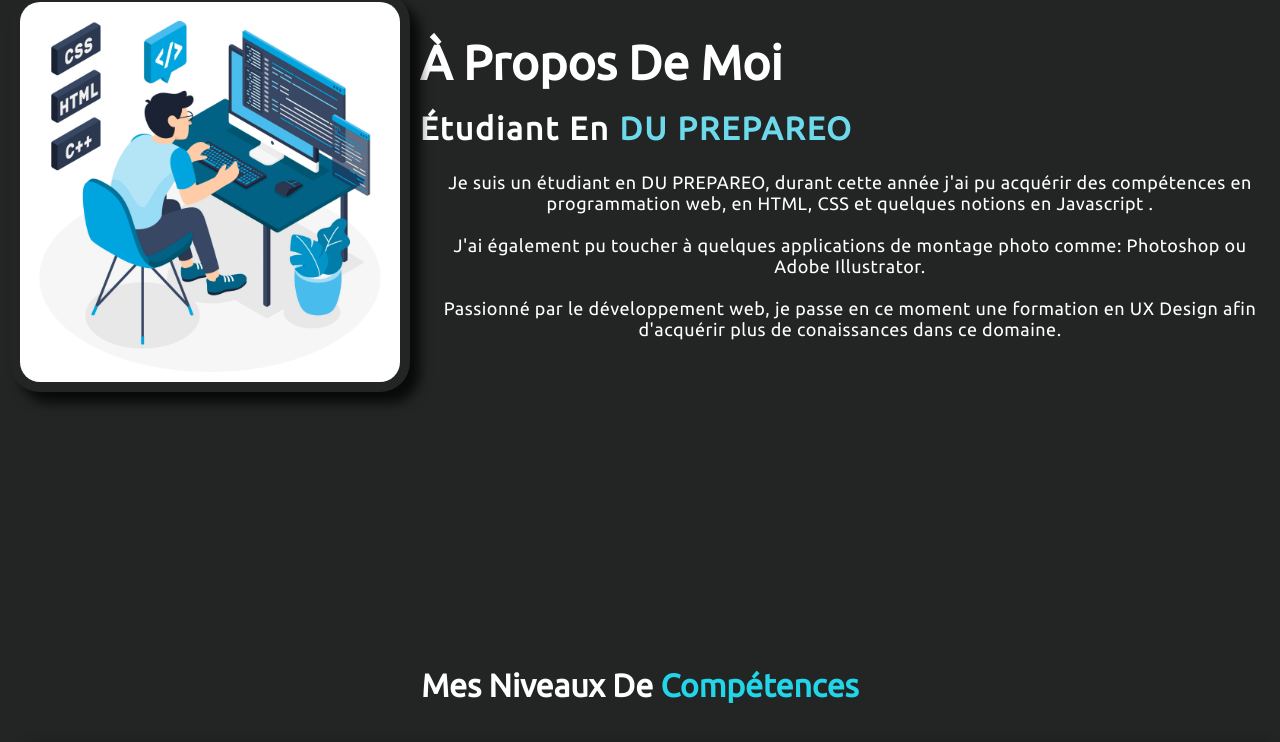
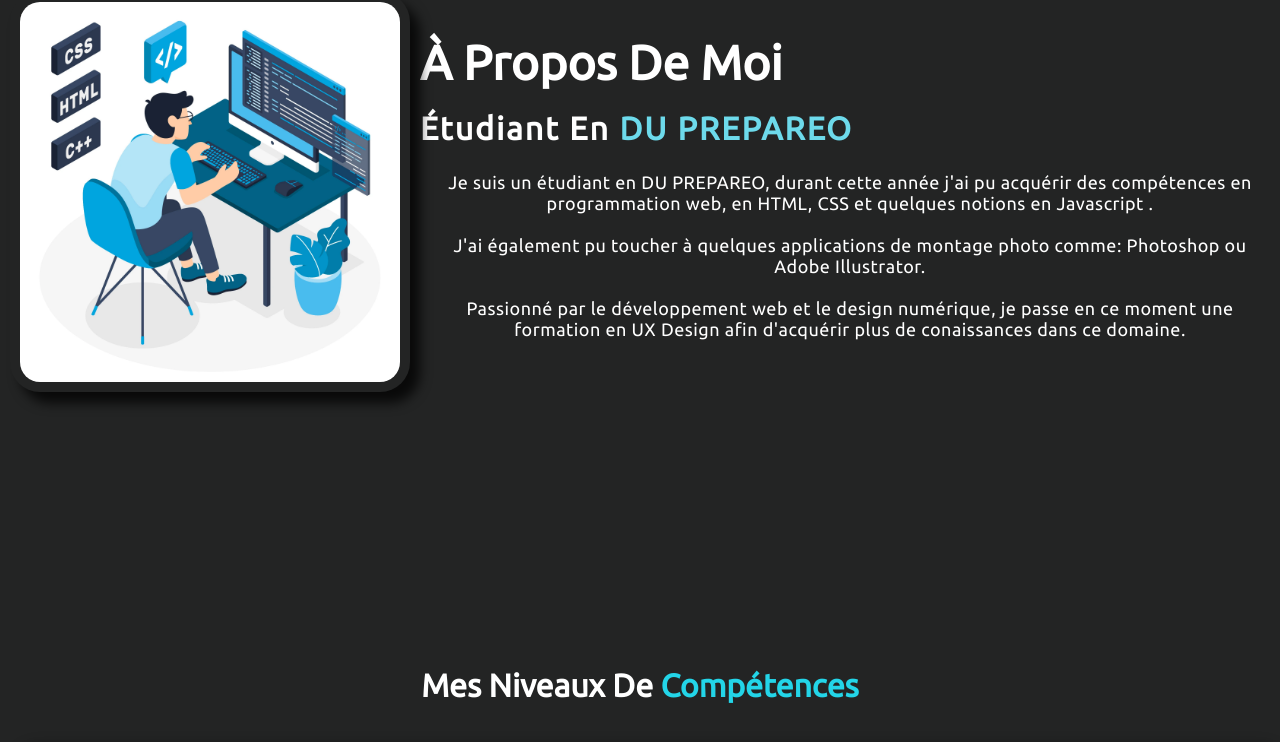
Before and after one commit to Wixtil/Site_vitrine, a plain HTML site: page index.html in a window 1280 px wide. Shown: the part 1008-1750 px from the top of the page. Drawn offline with Linux system fonts and the light colour scheme.

Commit message:
Update index.html

```diff
--- a/index.html
+++ b/index.html
@@ -46,7 +46,7 @@
                 <h2>À propos de moi</h2>
                 <h5>Étudiant en <span>DU PREPAREO</span></h5>
                 <p id="text-presentation">Je suis un étudiant en DU PREPAREO, durant cette année j'ai pu acquérir des compétences en programmation web,
-                    en HTML, CSS et quelques notions en Javascript .<br><br> J'ai également pu toucher à quelques applications de montage photo comme: Photoshop ou Adobe Illustrator.<br><br> Passionné par le développement web, je passe en ce moment une formation en UX Design afin d'acquérir plus de conaissances dans ce domaine.
+                    en HTML, CSS et quelques notions en Javascript .<br><br> J'ai également pu toucher à quelques applications de montage photo comme: Photoshop ou Adobe Illustrator.<br><br> Passionné par le développement web et le design numérique, je passe en ce moment une formation en UX Design afin d'acquérir plus de conaissances dans ce domaine.
                 </p></div>
         </section>
 
```
